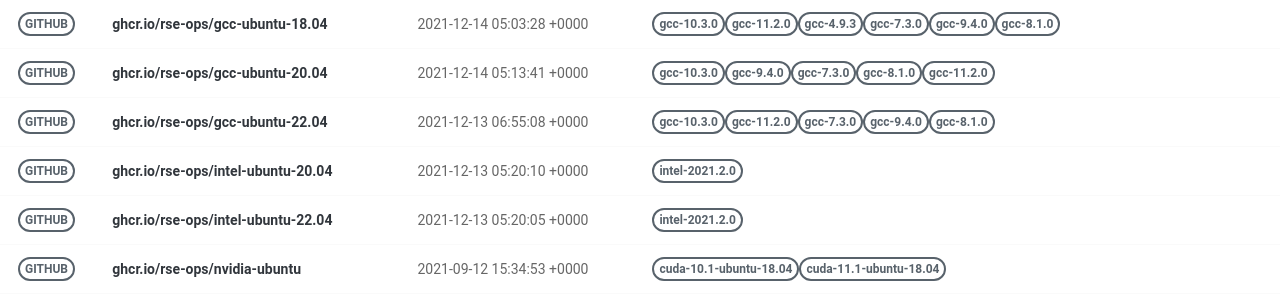
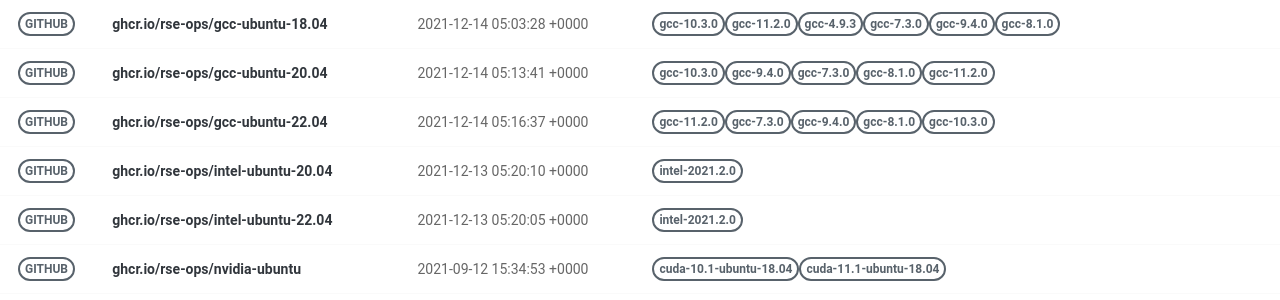
Before and after one commit to rse-ops/docker-images, a Jekyll site: the page built from pages/index.md, in a window 1280 px wide. Shown: the part 375-675 px from the top of the page. Built offline with Jekyll 4.4.1, drawn with Linux system fonts in a browser that asks for light colours; nearby versions of some CDN libraries.

Commit message:
Automated push to update library 2021-12-14

```diff
--- a/_library/ghcr.io-rse-ops-gcc-ubuntu-22.04.md
+++ b/_library/ghcr.io-rse-ops-gcc-ubuntu-22.04.md
@@ -1,14 +1,11 @@
 ---
 layout: container
 name: ghcr.io/rse-ops/gcc-ubuntu-22.04
-updated_at: 2021-12-13 06:55:08.622650
+updated_at: 2021-12-14 05:16:37.018343
 
 
 container_url: https://github.com/orgs/rse-ops/packages/container/package/gcc-ubuntu-22.04
 versions:
- - tag: gcc-10.3.0
-   dockerfile: https://github.com/rse-ops/docker-images/blob/main/ubuntu/gcc/Dockerfile
-   manifest: https://crane.ggcr.dev/manifest/ghcr.io/rse-ops/gcc-ubuntu-22.04:gcc-10.3.0
  - tag: gcc-11.2.0
    dockerfile: https://github.com/rse-ops/docker-images/blob/main/ubuntu/gcc/Dockerfile
    manifest: https://crane.ggcr.dev/manifest/ghcr.io/rse-ops/gcc-ubuntu-22.04:gcc-11.2.0
```
Also changed, not shown: other parts of _library/ghcr.io-rse-ops-gcc-ubuntu-22.04.md (+3 -0 lines).
